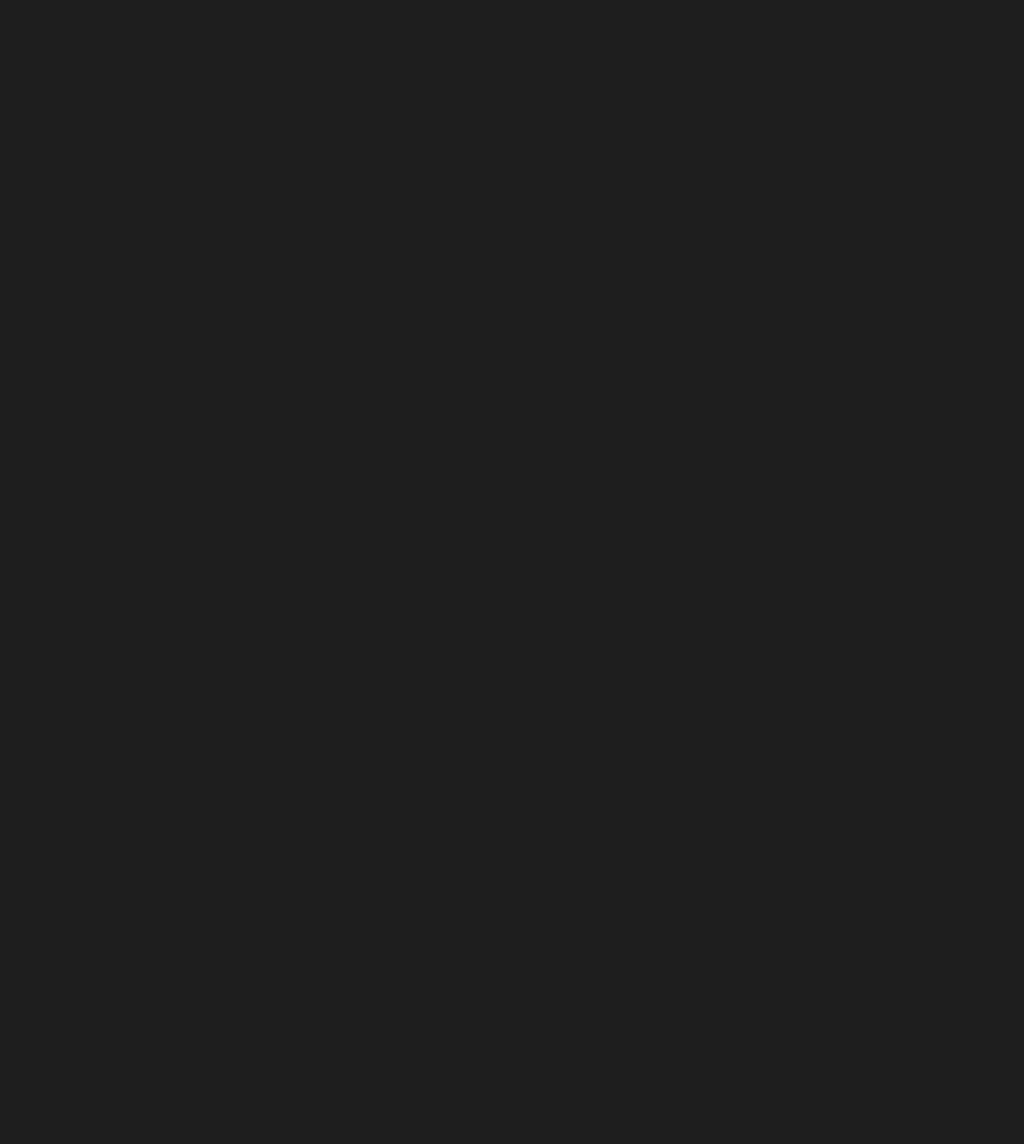
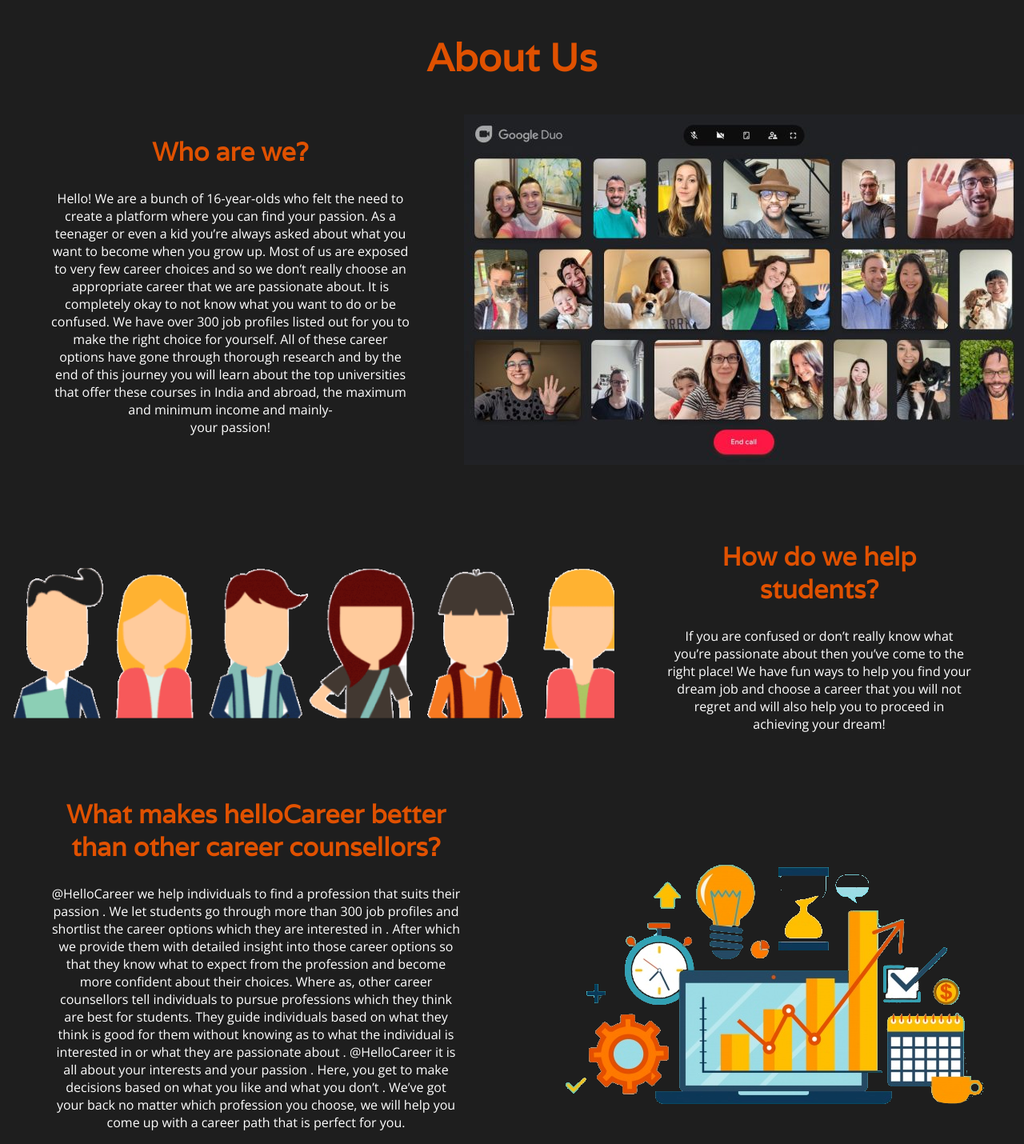
Before and after one commit to parth-matanhelia/hello_career, a Next.js app: page /about in a window 1280 px wide. Shown: the whole page at 80% size. Before the commit the page ends 800 px from the top, so only its background shows below. Built offline with nearby package versions, Linux system fonts and the light colour scheme.

Commit message:
created about us

```diff
--- a/pages/about.js
+++ b/pages/about.js
@@ -1,8 +1,77 @@
 import React from 'react'
+import Navbar from '../components/Navbar'
+import styles from '../styles/About.module.css'
 
 const About = () => {
     return (
         <div>
+            <section>
+                <div className={styles.abus}>
+                    <h1>About Us</h1>
+                </div>
+
+                <div className={styles.whoarewe}>
+                    <h2>Who are we?</h2>
+                    <div className={styles.whoarewetext}>
+                        <p> Hello! We are a bunch of 16-year-olds who felt the need to create a platform where you can find your
+                            passion. As a teenager or even a kid you’re always asked about what you want to become when you grow
+                            up. Most of us are exposed to very few career choices and so we don’t really choose an appropriate
+                            career that we are passionate about. It is completely okay to not know what you want to do or be
+                            confused. We have over 300 job profiles listed out for you to make the right choice for yourself.
+                            All of these career options have gone through thorough research and by the end of this journey you
+                            will learn about the top universities that offer these courses in India and abroad, the maximum and
+                            minimum income and mainly-<br/>your passion!</p>
+                    </div>
+
+                </div>
+
+                <div className={styles.whoareweimg}>
+                    <img src="../images/template.jpeg" alt="group photo of our team"/>
+                </div>
+            </section>
+
+            <section>
+
+                <div className={styles.howhelp}>
+                    <h2>How do we help students?</h2>
+                    <div className={styles.howhelptext}>
+                        <p> If you are confused or don’t really know what you’re passionate about then you’ve come to the right
+                            place! We have fun ways to help you find your dream job and choose a career that you will not regret
+                            and will also help you to proceed in achieving your dream!
+                        </p>
+                    </div>
+                </div>
+                <div className={styles.studentsimg}>
+                    <img src="../images/students.png" alt="students"/>
+                </div>
+
+
+            </section>
+
+            <section>
+                <div className={styles.better}>
+                    <h2>
+                        What makes helloCareer better than other career counsellors?
+                    </h2>
+                    <div className={styles.bettertext}>
+                        <p>@HelloCareer we help individuals to find a profession that suits their passion . We let students go
+                            through more than 300 job profiles and shortlist the career options which they are interested in .
+                            After which we provide them with detailed insight into those career options so that they know what
+                            to expect from the profession and become more confident about their choices. Where as, other career
+                            counsellors tell individuals to pursue professions which they think are best for students. They
+                            guide individuals based on what they think is good for them without knowing as to what the
+                            individual is interested in or what they are passionate about . @HelloCareer it is all about your
+                            interests and your passion . Here, you get to make decisions based on what you like and what you
+                            don’t . We’ve got your back no matter which profession you choose, we will help you come up with a
+                            career path that is perfect for you.
+                        </p>
+                    </div>
+                </div>
+                <div className={styles.productivity}>
+                    <img src="../images/productivity.png" alt="idk"/>
+                </div>
+
+            </section>
 
         </div>
     )
--- /dev/null
+++ b/styles/About.module.css
@@ -0,0 +1,87 @@
+@import url("https://fonts.googleapis.com/css?family=Varela");
+@import url('https://fonts.googleapis.com/css2?family=Roboto:wght@100&display=swap');
+@import url('https://fonts.googleapis.com/css2?family=Open+Sans:wght@300&display=swap');
+
+
+.abus {
+    text-align: center;
+    font-family: Varela;
+    font-size: 200%;
+    color: #E05100;
+
+}
+
+.whoarewe {
+    float: left;
+    margin-left: 5%;
+    width: 35%;
+}
+.whoarewe h2 {
+    color: #E05100;
+    text-align: center;
+    font-size: 200%;
+    font-family: Varela;
+}
+
+.whoarewetext {
+    text-align: center;
+    color: #ffffff;
+    margin-bottom: 15%;
+    font-family: 'Open Sans', sans-serif;}
+
+.whoareweimg {
+    float: right;
+    size: 50%;
+}
+
+.howhelp {
+    text-align: center;
+    float: right;
+   /* margin-right: 5%; */
+    margin-top: 5%;
+    margin-right: 5%;
+    width: 30%;
+}
+
+.howhelp h2 {
+    color: #E05100;
+    text-align: center;
+    font-size: 200%;
+    font-family: Varela;
+}
+
+.howhelptext {
+    text-align: center;
+    color: #ffffff;
+    font-family: 'Open Sans', sans-serif;
+}
+
+.studentsimg img {
+    width: 60% ;
+    margin-top: 7%;
+    margin-bottom: 5%;
+}
+
+.better {
+    width: 40%;
+    text-align: center;
+    float: left;
+    margin-left: 5%;
+}
+
+.better h2 {
+    color: #E05100;
+    text-align: center;
+    font-size: 200%;
+    font-family: Varela;
+}
+
+.bettertext{
+    text-align: center;
+    color: #ffffff;
+    font-family: 'Open Sans', sans-serif;}
+
+.productivity img {
+    float: right;
+    margin-top: 5%;
+}
```
Also changed, not shown: 1 other file (tests, documents, lock files or other folders).
